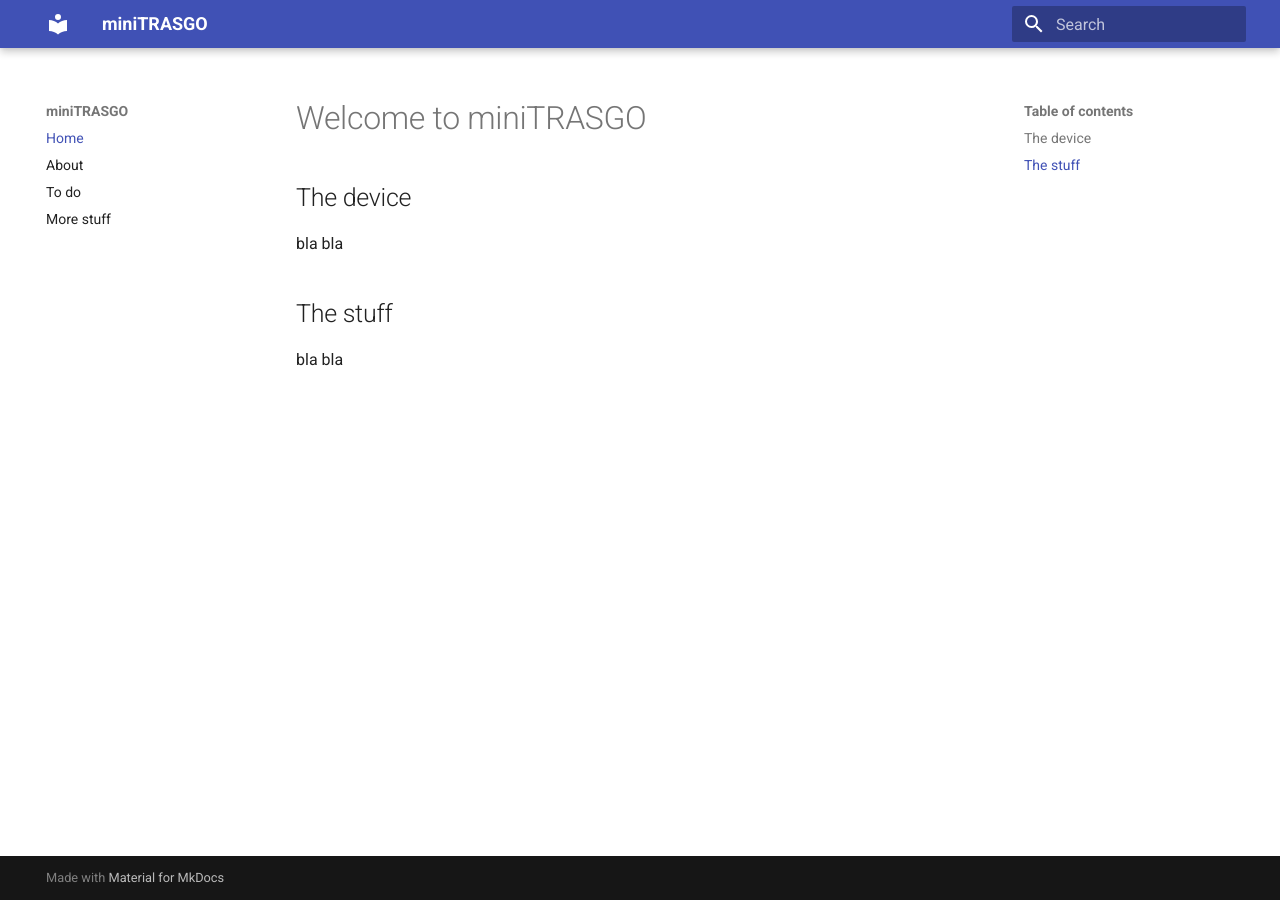
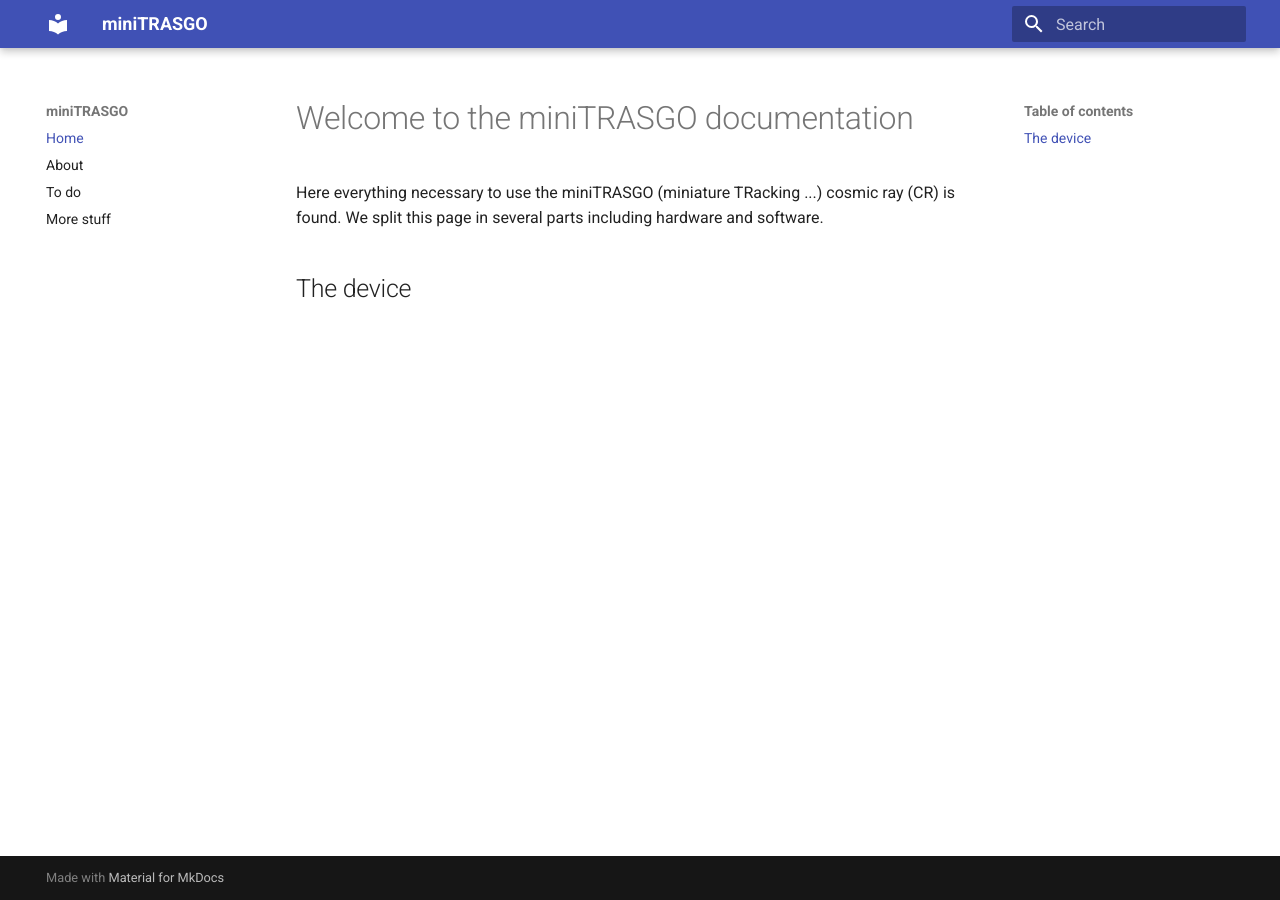
Before and after one commit to cayesoneira/miniTRASGO-documentation, an MkDocs documentation site: the page built from docs/index.md, in a window 1280 px wide. Built offline with MkDocs 1.6.1 and Material for MkDocs 9.7.7, drawn with Linux system fonts in a browser that asks for light colours.

Commit message:
Update index.md

```diff
--- a/docs/index.md
+++ b/docs/index.md
@@ -1,7 +1,4 @@
-# Welcome to miniTRASGO
+# Welcome to the miniTRASGO documentation
+Here everything necessary to use the miniTRASGO (miniature TRacking ...) cosmic ray (CR) is found. We split this page in several parts including hardware and software.
 
 ## The device
-bla bla
-
-## The stuff
-bla bla
```
